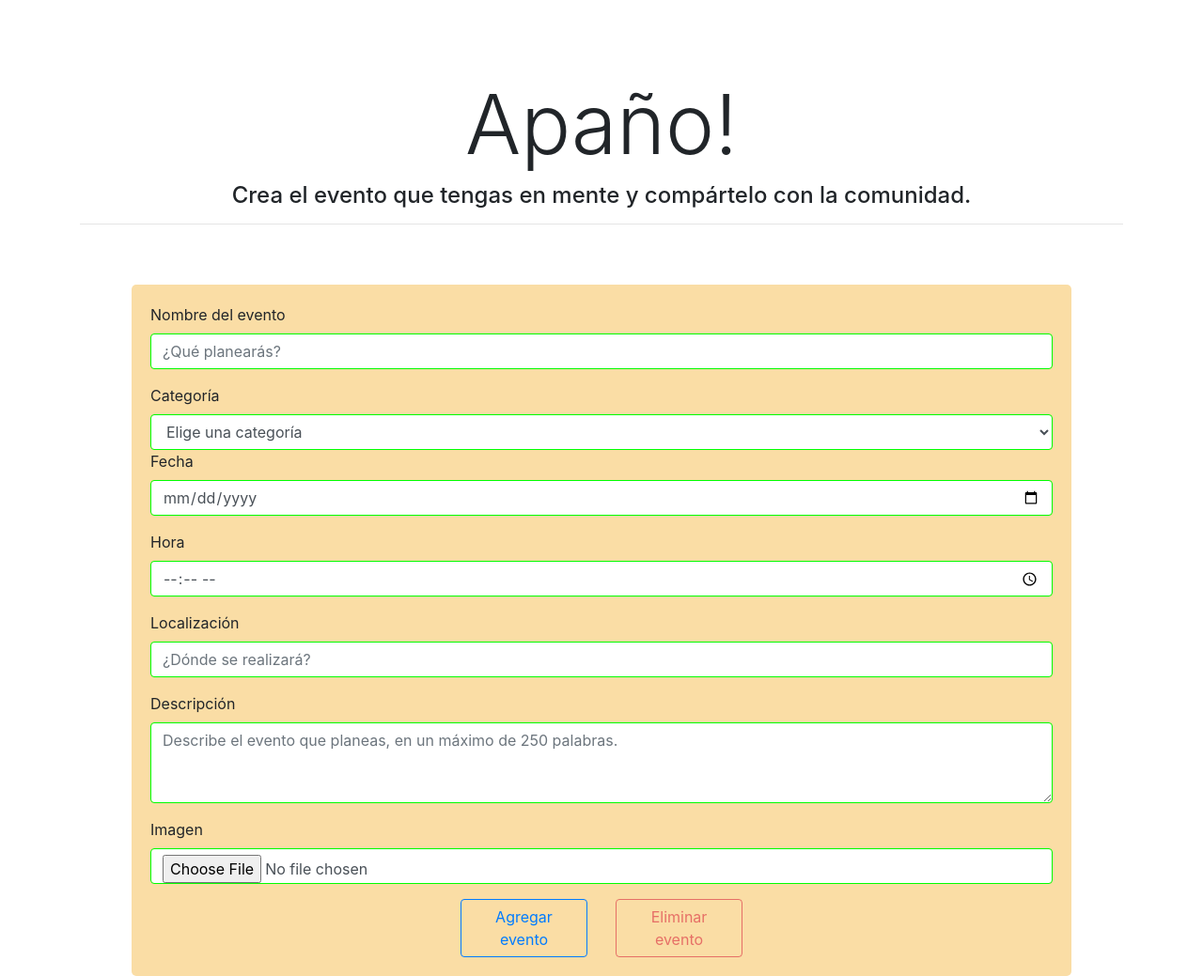
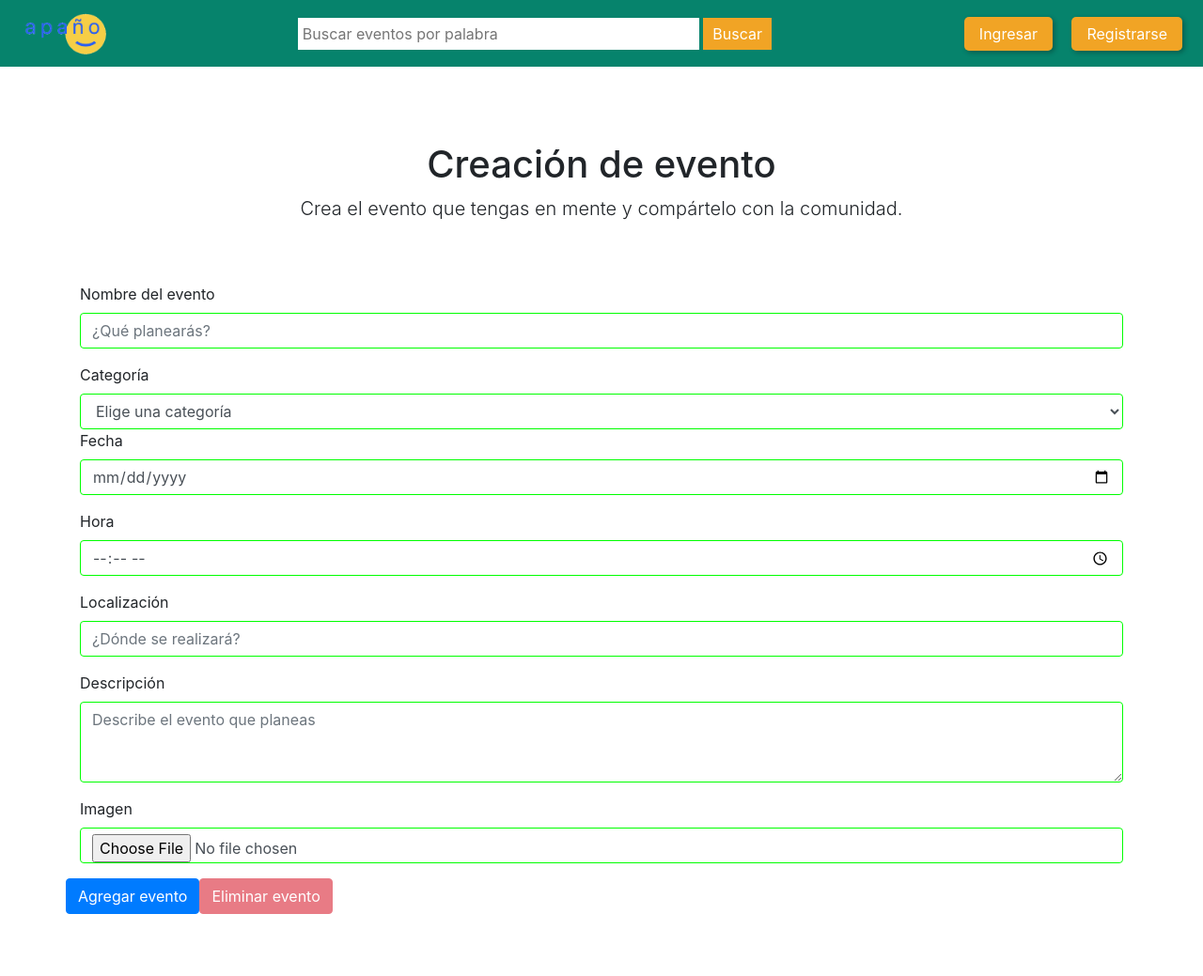
Before and after one commit to DCC-CC4401/2023-2-grupo-11, a Django app: template apagno_app/perfil_apagno_app/templates/perfil_app/creacionEvento.html in a window 1280 px wide. Shown: the whole page at 94% size. After the commit the page ends 973 px from the top, so only its background shows below. Run offline with Django 4.2, Linux system fonts and the light colour scheme; the template is opened without the code that fills it: values that come from a table or form of the project are taken from there, others are empty; data comes from the database, SQL or seed files in the repository; both versions use the stored data as it was after the commit; some libraries are stand-ins or nearby versions.

Commit message:
ADD: Añadidos elementos visuales de la pagina web, mas modificaciones a la pagina de crear evento

```diff
--- a/apagno_app/apagno_app/urls.py
+++ b/apagno_app/apagno_app/urls.py
@@ -20,6 +20,6 @@ from apagno_app.views import index, destacados_logged
 urlpatterns = [
     path('admin/', admin.site.urls),
     path('testeo/', index),
-    path('perfil/', include('perfil_apagno_app.urls')),
+    path('perfil_apagno_app/', include('perfil_apagno_app.urls')),
     path('eventos-destacados/', destacados_logged),
 ]
--- a/apagno_app/perfil_apagno_app/forms.py
+++ b/apagno_app/perfil_apagno_app/forms.py
@@ -11,7 +11,7 @@ class NuevoEventoForm(forms.ModelForm):
     class Meta:
         model = nuevoEvento
         #fields = "__all__"
-        fields = ['nombre', 'host', 'fecha', 'hora', 'lugar', 'descripcion', 'categoria']
+        fields = ['nombre', 'host', 'fecha', 'hora', 'lugar', 'descripcion', 'categoria', 'imagen']
         widgets = {
             'nombre': forms.TextInput(attrs={'class':'form-control'}),
             'host': forms.TextInput(attrs={'class':'form-control'}),
@@ -20,5 +20,6 @@ class NuevoEventoForm(forms.ModelForm):
             'lugar': forms.TextInput(attrs={'class':'form-control'}),
             'descripcion': forms.TextInput(attrs={'class':'form-control'}),
             'categoria': forms.Select(choices=cats_list,attrs={'class':'form-control'}),
+            'imagen': forms.FileInput(attrs={'class':'form-control'}),
         }
     #categoria = forms.ModelChoiceField(queryset=Categoria.objects.all()
--- a/apagno_app/perfil_apagno_app/models.py
+++ b/apagno_app/perfil_apagno_app/models.py
@@ -18,7 +18,7 @@ class nuevoEvento(models.Model):
     lugar = models.CharField(max_length=100)
     descripcion = models.CharField(max_length=250, blank=True)
     categoria = models.ForeignKey(Categorias, default='Sin categoria', on_delete=models.CASCADE)#models.CharField(max_length=100, default='Sin categoria')
-    #imagen = models.ImageField(upload_to='eventos/', blank=True)
+    imagen = models.ImageField(upload_to='eventos/', blank=True)
 
     def __str__(self):
         return self.nombre
--- a/apagno_app/perfil_apagno_app/templates/perfil_app/creacionEvento.html
+++ b/apagno_app/perfil_apagno_app/templates/perfil_app/creacionEvento.html
@@ -4,6 +4,7 @@
     <head>
         <meta charset="UTF-8">
         <title>Apaño! Creación de evento</title>
+        <link rel="stylesheet" type="text/css" href="{% static 'style/base.css' %}">
         <link rel="stylesheet" href="https://stackpath.bootstrapcdn.com/bootstrap/4.5.2/css/bootstrap.min.css" integrity="sha384-JcKb8q3iqJ61gNV9KGb8thSsNjpSL0n8PARn9HuZOnIxN0hoP+VmmDGMN5t9UJ0Z" crossorigin="anonymous">
         <link rel="stylesheet" type="text/css" href="{% static 'perfil_app/style.css' %}">
         <style>
@@ -22,20 +23,29 @@
 
     </head>
     <body>
+        <div id="navbar">
+            <a id="logo" href="destacados.html">
+                <img src="{% static 'imag/logo_sin_fondo.png' %}" alt="Logo"> <!--Aquí colocar el logo -->
+            </a>
+            <div id="search">
+                <input type="text" placeholder="Buscar eventos por palabra">
+                <button type="submit">Buscar</button>
+            </div>
+            <div class="login-buttons">
+                <a href="#">Ingresar</a>
+                <a href="#">Registrarse</a>
+            </div>
+        </div>
+        <!-- El contenido de tu página va aquí -->
         <div class="container" style="margin-top: 2em">
 
             <!-- Encabezado de la página-->
-
             <div class="py-5 text-center">
-                    <h1 class="display-2">Apaño!</h1>
-                    <p class="h4">Crea el evento que tengas en mente y compártelo con la comunidad.</p>
-                    <hr>
+                <h1>Creación de evento</h1>
+                <p class="lead">Crea el evento que tengas en mente y compártelo con la comunidad.</p>
             </div>
-
-
             <!-- Fin encabezado -->
                     <!-- Formulario de nueva tarea-->
-                <div class="adaptive-container">
                 <form action="" method="post">
                 {% csrf_token %} <!-- csrf token for basic security -->
                     <div class="mb-3">
@@ -66,25 +76,19 @@
                     </div>
                     <div class="mb-3">
                         <label for="descripción" class="form-label">Descripción</label>
-                            <textarea class="form-control" id="descripción" placeholder="Describe el evento que planeas, en un máximo de 250 palabras."rows="3"></textarea>
+                        <textarea class="form-control" id="descripción" placeholder="Describe el evento que planeas"rows="3"></textarea>
                     </div>
                     <div class="mb-3">
                         <label for="formFile" class="form-label">Imagen</label>
                         <input class="form-control" type="file" id="formFile" accept="image/png, image/jpeg">
                     </div>
-                        <div class="row justify-content-center">
-                            <div class="col-2">
-                                <button class="btn btn-outline-primary" name="eventAdd" type="submit"><i class="fa fa-plus icon"></i>Agregar evento</button>
-                            </div>
-                            <div class="col-2">
-                                <button disabled class="btn btn-outline-danger" name="eventDelete" formnovalidate="" type="submit" onclick="$('input#sublist').click();"><i class="fa fa-trash-o icon"></i>Eliminar evento</button>
-                            </div>
-                            </div>
+                    <div class="row">
+                        <button class="btn btn-primary" name="eventAdd" type="submit"><i class="fa fa-plus icon"></i>Agregar evento</button>
+                        <button disabled class="btn btn-danger" name="eventDelete" formnovalidate="" type="submit" onclick="$('input#sublist').click();"><i class="fa fa-trash-o icon"></i>Eliminar evento</button>
                     </div>
 
                 </form>
         </div><!-- container -->
-        </div>
 
 <script src="https://ajax.googleapis.com/ajax/libs/jquery/3.2.1/jquery.min.js"></script>
 </body>
--- /dev/null
+++ b/apagno_app/perfil_apagno_app/templates/style/base.css
@@ -0,0 +1,71 @@
+/* Estilos generales para el navbar */
+#navbar {
+    background-color: #06836c;
+    color: #ffffff;
+    display: flex;
+    justify-content: space-between;
+    align-items: center;
+    padding: 10px 16px;
+  }
+
+  #logo img {
+    max-width: 100px; /* Ajusta el ancho máximo de la imagen aquí */
+    height: auto; /* Mantener la relación de aspecto original */
+  }
+
+  /* Estilos para la barra de búsqueda */
+  #search {
+    flex-grow: 1;
+    margin: 0 20px;
+    text-align: center;
+  }
+
+  #search input[type="text"] {
+    width: 50%;
+    padding: 5px;
+    border: none;
+  }
+
+  #search button[type="submit"] {
+    background-color: #f1a425;
+    color: #ffffff;
+    border: none;
+    padding: 5px 10px;
+    cursor: pointer;
+  }
+
+  /* Estilos para los botones "Ingresar" y "Registrarse" */
+  #navbar .login-buttons {
+    text-align: right; /* Alinear los botones a la derecha */
+  }
+
+  #navbar a {
+    text-decoration: none;
+    color: #ffffff;
+    margin-right: 6px;
+    font-size: 16px;
+  }
+
+  #navbar a:hover {
+    text-decoration: underline;
+  }
+
+  /* Nuevos estilos para los botones "Ingresar" y "Registrarse" con sombreado y efecto de aumento de tamaño */
+  .login-buttons a {
+    text-decoration: none;
+    color: #ffffff;
+    margin-left: 10px;
+    font-size: 16px;
+    padding: 8px 16px; /* Añadir relleno alrededor del texto */
+    background-color: #f1a425; /* Color de fondo de los botones */
+    border-radius: 5px; /* Borde redondeado */
+    box-shadow: 2px 2px 5px rgba(0, 0, 0, 0.3); /* Sombreado */
+    transition: background-color 0.3s ease, transform 0.2s ease;
+  }
+
+  .login-buttons a:hover {
+    text-decoration: none;
+    background-color: #ee7a1f; /* Cambiar el color de fondo al pasar el cursor */
+    transform: scale(1.05); /* Aumentar el tamaño al pasar el cursor */
+    box-shadow: 3px 3px 8px rgba(0, 0, 0, 0.4); /* Sombreado más pronunciado al pasar el cursor */
+  }
```
Also changed, not shown: apagno_app/apagno_app/settings.py (+4 -3 lines), apagno_app/perfil_apagno_app/views.py (+7 -6 lines), apagno_app/db.sqlite3, apagno_app/perfil_apagno_app/migrations/0004_nuevoevento_imagen_alter_nuevoevento_fecha_and_more.py (added), apagno_app/perfil_apagno_app/migrations/0005_alter_nuevoevento_hora.py (added), apagno_app/perfil_apagno_app/templates/base.html (renamed from apagno_app/perfil_apagno_app/plantillas/base.html), apagno_app/perfil_apagno_app/templates/imag/logo_sin_fondo.png (added), 2 other files. Lines whose indentation alone changed are shown as unchanged.
